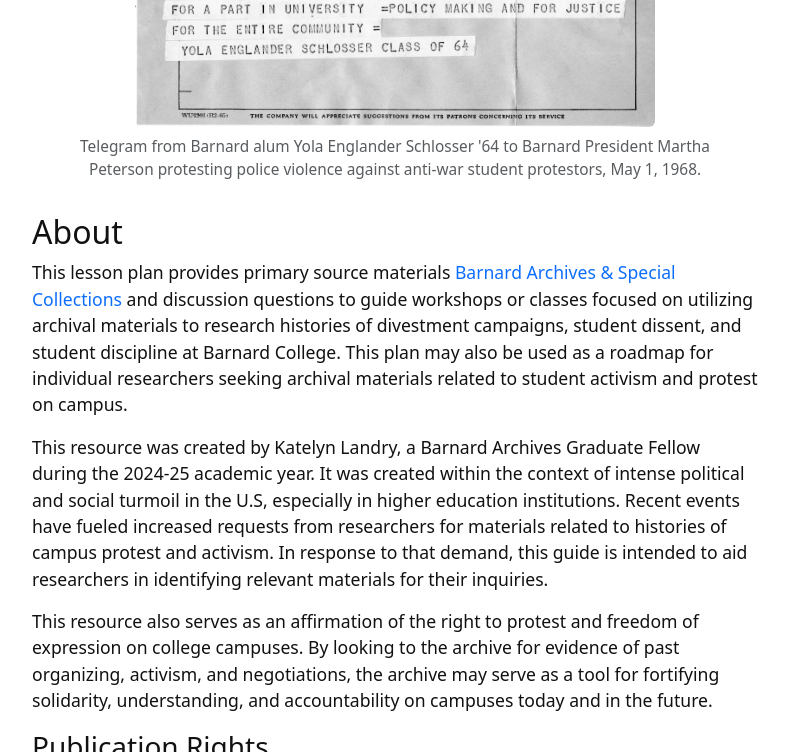
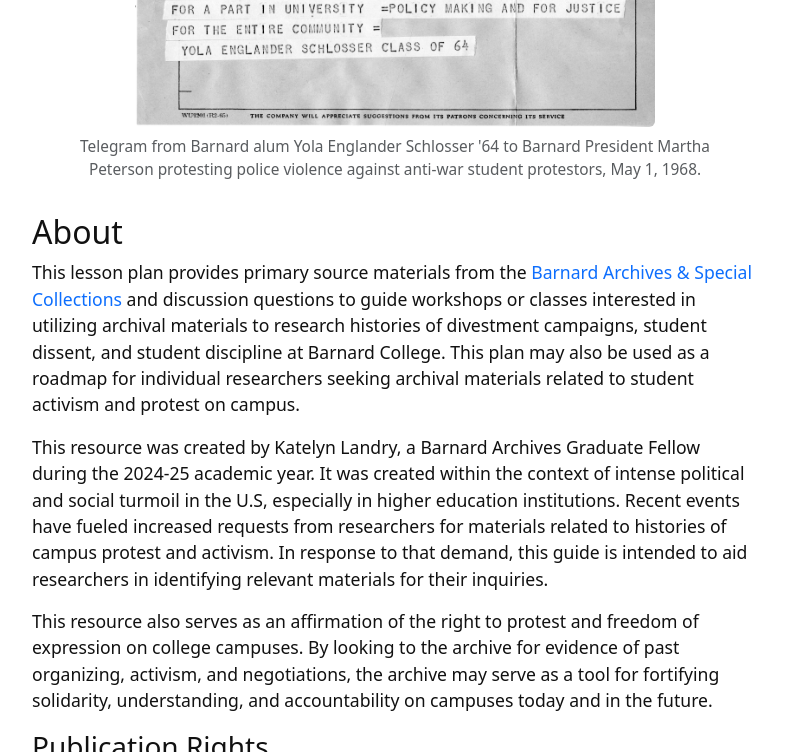
Before and after one commit to katelynautumn28/ddd-research-guide, a Jekyll site: the page built from index.md, in a window 1280 px wide and 900 px high, scrolled down 537 px, cut to the strip 0-752 px from the top of the window. Shown: the whole strip, without its empty margins (245-1034 px from the left). Built offline with Jekyll 4.4.1, drawn with Linux system fonts in a browser that asks for light colours.

Commit message:
Update index.md

```diff
--- a/index.md
+++ b/index.md
@@ -8,7 +8,7 @@ layout: page
 {% include figure.html img="BC05-08_Box20-Riots-10.jpg" alt="intro image here" caption="Telegram from Barnard alum Yola Englander Schlosser '64 to Barnard President Martha Peterson protesting police violence against anti-war student protestors, May 1, 1968." width="75%" %}
 
 ## About
-This lesson plan provides primary source materials [Barnard Archives & Special Collections](https://archives.barnard.edu/) and discussion questions to guide workshops or classes focused on utilizing archival materials to research histories of divestment campaigns, student dissent, and student discipline at Barnard College. This plan may also be used as a roadmap for individual researchers seeking archival materials related to student activism and protest on campus.
+This lesson plan provides primary source materials from the [Barnard Archives & Special Collections](https://archives.barnard.edu/) and discussion questions to guide workshops or classes interested in utilizing archival materials to research histories of divestment campaigns, student dissent, and student discipline at Barnard College. This plan may also be used as a roadmap for individual researchers seeking archival materials related to student activism and protest on campus.
 
 This resource was created by Katelyn Landry, a Barnard Archives Graduate Fellow during the 2024-25 academic year. It was created within the context of intense political and social turmoil in the U.S, especially in higher education institutions. Recent events have fueled increased requests from researchers for materials related to histories of campus protest and activism. In response to that demand, this guide is intended to aid researchers in identifying relevant materials for their inquiries.
 
```
